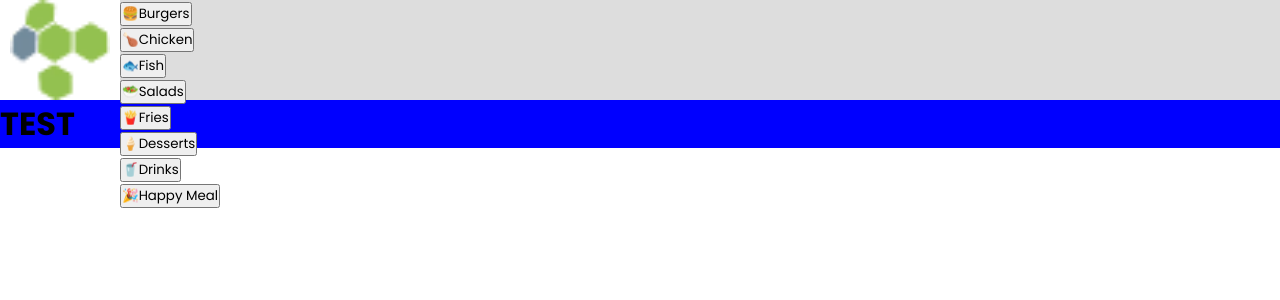
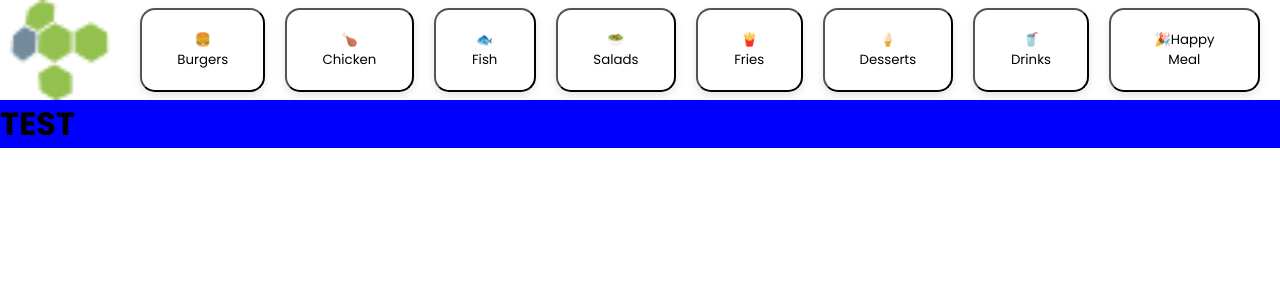
Before and after one commit to yannicILOVEGUS/orderSystem, a React (Vite) app in the folder my-app/: page / in a window 1280 px wide. Shown: the top 300 px of the page. Built offline with nearby package versions, Linux system fonts and the light colour scheme.

Commit message:
Header Complet

```diff
--- a/my-app/src/Components/Header/Header.css
+++ b/my-app/src/Components/Header/Header.css
@@ -5,21 +5,71 @@
 .logo-container {
     display: flex;
     align-items: center;
-    justify-content: start; /* Elemente nach links ausrichten */
+    justify-content: start;
     padding: 10px;
 }
 
 .logo-container img {
-    width: 100px; /* Größe des Logos */
+    width: 100px;
     height: auto;
 }
   @media (min-width: 768px) {
     .logo {
-      max-width: 300px; /* Begrenze die Breite auf größeren Bildschirmen */
+      max-width: 300px;
     }
   }
   .category-container {
-    width: 100%;           /* Nimmt die komplette Breite des Headers */
-    background-color: #ddd; /* Optional: Farbe für Sichtbarkeit */
-    height: 100px;          /* Höhe des Containers (kann angepasst werden) */
+    width: 100%;
+    height: 100px;
+    overflow-x: auto;
+    display: flex;
+    align-items: center;
+    justify-content: space-around;
+    padding: 0 10px;
+    overflow-y: hidden;
   }
+  .category-item {
+    margin: 10px;
+    padding: 20px 30px;
+    background-color: #fff;
+    border-radius: 15px;
+    box-shadow: 0 4px 8px rgba(0, 0, 0, 0.1);
+    display: flex;
+    flex-direction: column;
+    align-items: center;
+    justify-content: center;
+    cursor: pointer;
+    transition: transform 0.2s ease, box-shadow 0.2s ease;
+  }
+
+  .category-item:hover {
+    transform: scale(1.1);
+    box-shadow: 0 6px 12px rgba(0, 0, 0, 0.2);
+  }
+
+  .icon {
+    font-size: 32px;
+    margin-bottom: 10px;
+  }
+
+  .name {
+    font-size: 18px;
+    font-weight: bold;
+  }
+  .category-container::-webkit-scrollbar {
+    height: 8px;
+  }
+
+  .category-container::-webkit-scrollbar-track {
+    background-color: #f1f1f1;
+    border-radius: 10px;
+  }
+
+  .category-container::-webkit-scrollbar-thumb {
+    background-color: #888;
+    border-radius: 10px;
+  }
+
+  .category-container::-webkit-scrollbar-thumb:hover {
+    background-color: #555;
+  }
--- a/my-app/src/Components/Header/Header.jsx
+++ b/my-app/src/Components/Header/Header.jsx
@@ -19,9 +19,7 @@
         </div>
         <div className="category-container">
         {categories.map((category) => (
-          <div key={category.id} className="category-item">
-            <button>{category.icon}{category.name}</button>
-          </div>
+        <button key={category.id} className="category-item">{category.icon}{category.name}</button>
         ))}
       </div>
        </header>
```
